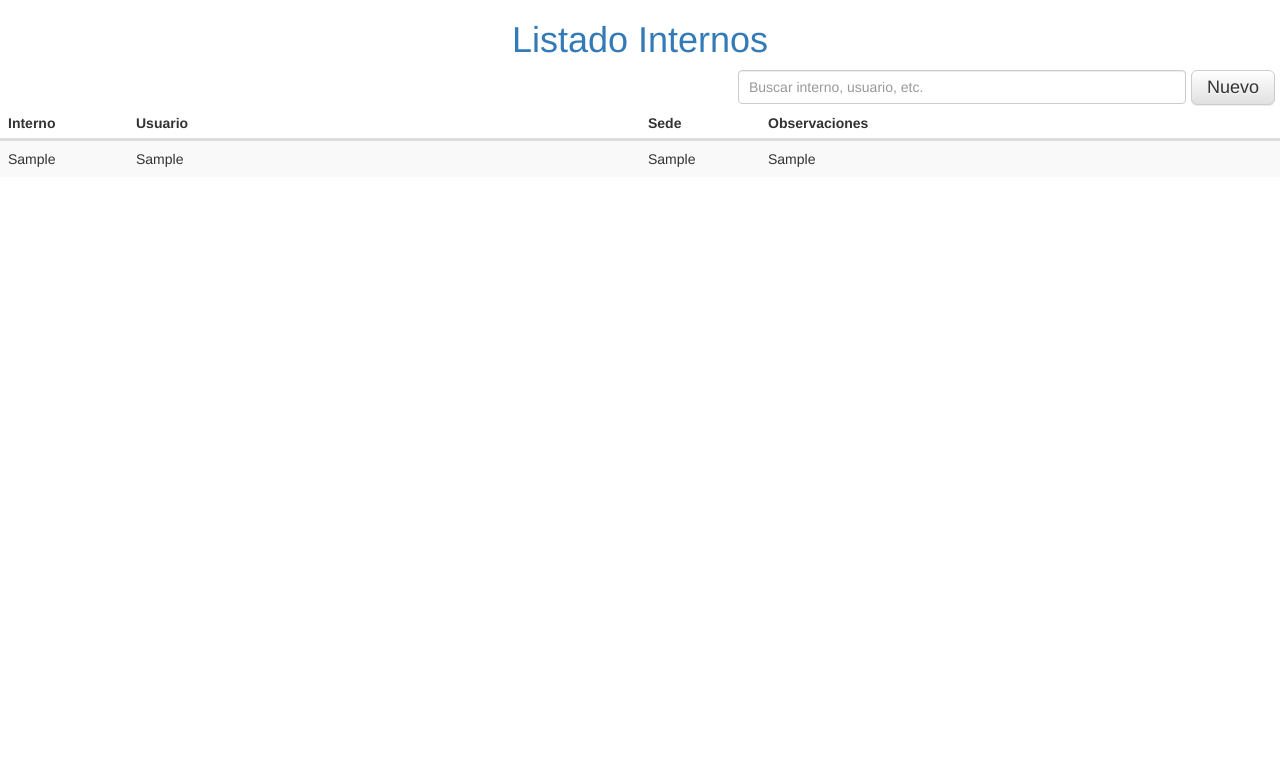
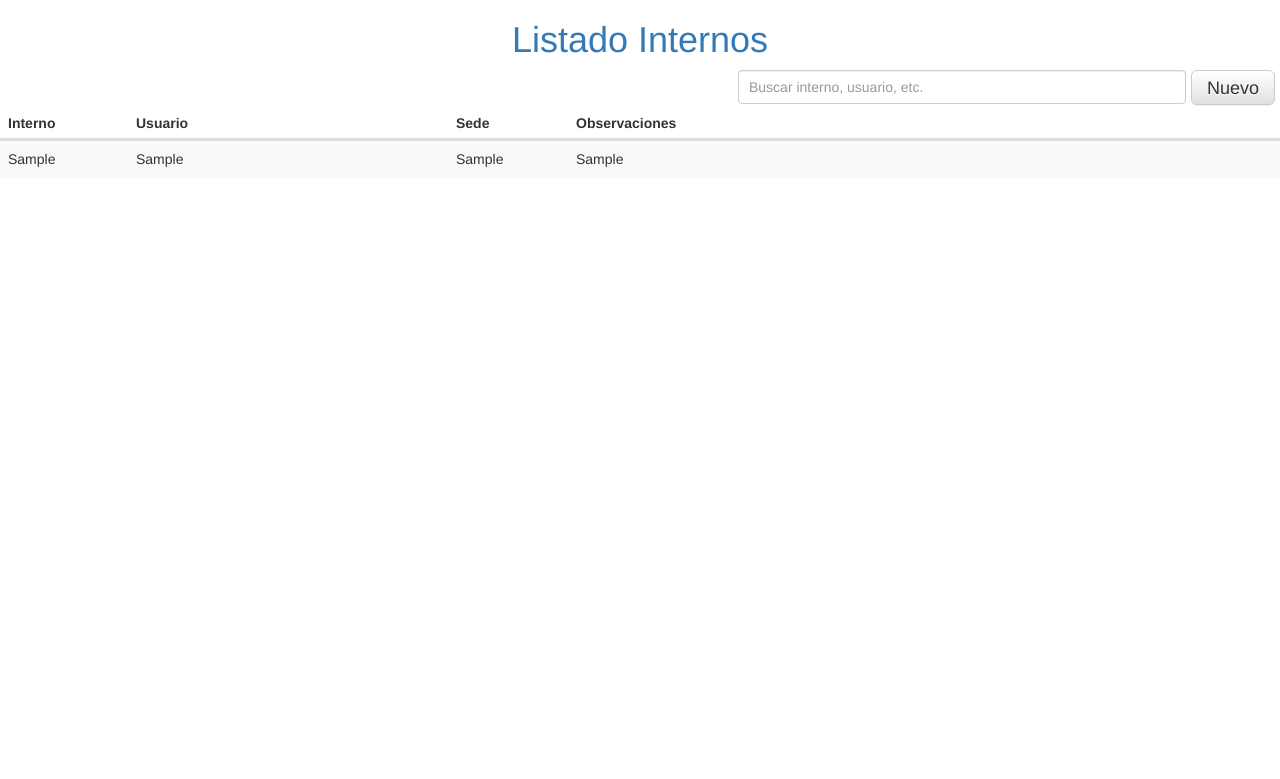
Before and after one commit to marianoleguizamon84/internos, a PHP site: page / in a window 1280 px wide. Shown: the top 779 px of the page. Run offline with PHP 8.4, Linux system fonts and the light colour scheme; tables that the repository leaves empty or names only in its code hold one stand-in row (values such as "Sample post").

Commit message:
Tabla Botom

```diff
--- a/index.php
+++ b/index.php
@@ -18,6 +18,7 @@ catch(PDOException $e)
   <head>
     <meta charset="utf-8">
     <script src="jquery-3.2.1.min.js" charset="utf-8"></script>
+    <link rel="icon" href="phone-icon-946.png">
     <meta name="viewport" content="width=device-width, initial-scale=1">
     <!-- Latest compiled and minified CSS -->
     <link rel="stylesheet" href="https://maxcdn.bootstrapcdn.com/bootstrap/3.3.7/css/bootstrap.min.css" integrity="sha384-BVYiiSIFeK1dGmJRAkycuHAHRg32OmUcww7on3RYdg4Va+PmSTsz/K68vbdEjh4u" crossorigin="anonymous">
@@ -48,7 +49,7 @@ catch(PDOException $e)
         </tr>
       </thead>
       <?php foreach ($result as $value) {
-        if ($value['sede'] == 'Bs As') {
+        if ($value['sede'] == 'Cerrito') {
           echo '<tr onclick="interno(' . $value['id'] . ')" class="BsAs">';
         } else {
           echo '<tr onclick="interno(' . $value['id'] . ')" class="Pilar">';
@@ -84,8 +85,10 @@ catch(PDOException $e)
              <div class="form-group">
                <label for="sede">Sede*</label>
                <select class="form-control" name="sede" id="sede" required>
-                 <option value="Bs As">Bs As</option>
+                 <option value="Cerrito">Cerrito</option>
                  <option value="Pilar">Pilar</option>
+                 <option value="FCB">FCB</option>
+                 <option value="Rosario">Rosario</option>
                </select>
              </div>
              <div class="form-group">
--- a/interno.js
+++ b/interno.js
@@ -1,3 +1,15 @@
+window.onload = function(event){
+  var tabla = document.getElementsByTagName('tbody');
+  var largo = window.innerHeight - 160;
+  tabla[0].style.height = largo + "px";
+}
+
+window.onresize = function(event){
+  var tabla = document.getElementsByTagName('tbody');
+  var largo = window.innerHeight - 160;
+  tabla[0].style.height = largo + "px";
+}
+
 function nuevo(){
   document.getElementById('formu').action = "nuevo.php";
   document.getElementById('interno').value = "";
--- a/internos.css
+++ b/internos.css
@@ -1,5 +1,6 @@
 h1{
   text-align: center;
+  height: 40px;
 }
 
 .botonera{
@@ -25,6 +26,8 @@ h1{
 /*Titulo Fijo*/
 table{
   width: 100%;
+  /*position: absolute;*/
+  /*bottom:0px;*/
 }
 
 thead, tbody, tr, td, th { display: block;}
@@ -41,7 +44,7 @@ thead th{
 }
 
 tbody{
-  height: 400px;
+  height: 700px;
   overflow-y: auto;
 }
 
@@ -54,7 +57,7 @@ thead{
   float: left;
 }
 .usuario{
-  width: 40%;
+  width: 25%;
   float: left;
 }
 
```
Also changed, not shown: phone-icon-946.png (added).
